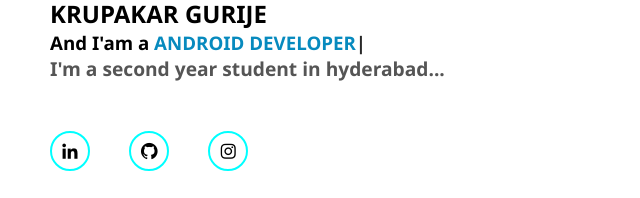
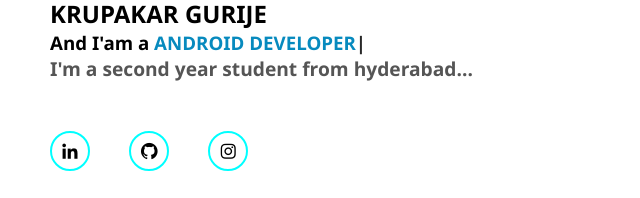
Before and after one commit to krupakargurije/portfolio, a plain HTML site: page index.html in a window 1280 px wide. Shown: the part 378-576 px from the top of the page, 0-640 px from the left. Drawn offline with nearby package versions, Linux system fonts and the light colour scheme.

Commit message:
Update index.html

```diff
--- a/index.html
+++ b/index.html
@@ -538,7 +538,7 @@ form button:hover {
                 });
             </script>
             </span></h3>
-            <p>I'm a second year student in hyderabad...
+            <p>I'm a second year student from hyderabad...
             </p>
             <div class="home-sci">
                 <a href="https://www.linkedin.com/in/gurije-krupakar-234423292/"><i class="bx bxl-linkedin"></i></a>
```
